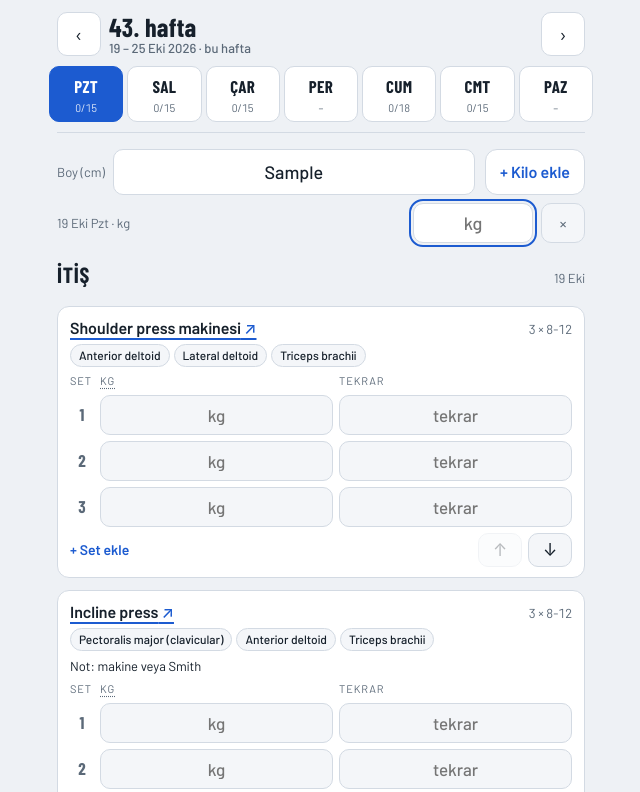
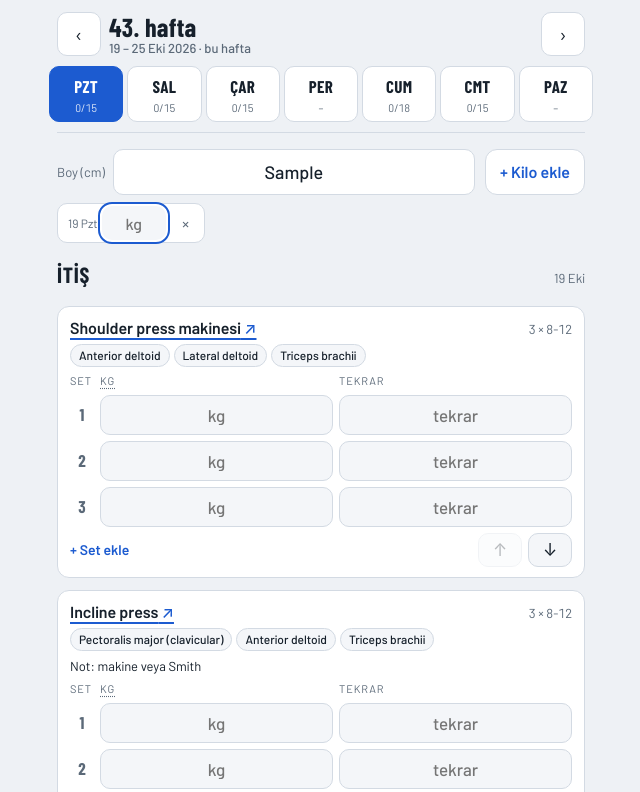
Before and after one commit to sabahattincicek/antrenman-defteri, a plain HTML site: page index.html in a window 1280 px wide. Both pictures are taken after typing "Sample" into the empty fields and a click on the button "+ Kilo ekle". Shown: the top 792 px of the page, without its empty margins (319-959 px from the left). Drawn offline with nearby package versions, Linux system fonts and the light colour scheme.

Commit message:
Kilo olcumleri yan yana kucuk kutular
Co-Authored-By: Claude Opus 5.5 <noreply@anthropic.com>

```diff
--- a/index.html
+++ b/index.html
@@ -48,10 +48,11 @@ button:focus-visible,input:focus-visible,textarea:focus-visible{outline:2px soli
 .body label{flex:1;min-width:0;display:flex;align-items:center;gap:8px;font-size:13px;color:var(--muted);white-space:nowrap}
 .body input,.kilo input{flex:1;min-width:0;height:46px;border:1px solid var(--line);border-radius:10px;background:var(--surface);color:var(--fg);font:500 18px var(--body);text-align:center;font-variant-numeric:tabular-nums}
 .body .btn{flex:none;min-height:46px;padding:0 14px;color:var(--accent)}
-.kilos{display:flex;flex-direction:column;gap:6px;margin-top:-8px}
-.kilo{display:grid;grid-template-columns:1fr 120px 44px;gap:8px;align-items:center;font-size:13px;color:var(--muted)}
-.kilo input{height:40px}
-.kilo .mv{height:40px}
+.kilos{display:flex;flex-wrap:wrap;gap:6px;margin-top:-8px}
+.kilos:empty{display:none}
+.kilo{display:inline-flex;align-items:center;gap:4px;padding:2px 2px 2px 10px;border:1px solid var(--line);border-radius:10px;background:var(--surface);font-size:12px;color:var(--muted);white-space:nowrap}
+.kilo input{flex:none;width:64px;height:34px;font-size:16px;border:0;background:var(--sunk)}
+.kilo .mv{width:32px;height:34px;border:0;background:none;color:var(--muted)}
 .dayhead{display:flex;align-items:baseline;justify-content:space-between;gap:12px}
 .dayhead h2{margin:0;font-family:var(--display);font-weight:700;font-size:22px;text-transform:uppercase;letter-spacing:.03em;text-wrap:balance}
 .dayhead span{font-size:13px;color:var(--muted);white-space:nowrap}
@@ -442,7 +443,7 @@ function renderKilo(){
     inp.addEventListener("input",()=>{ k.kg = inp.value.trim(); persist(); if (!$("exportPanel").hidden) fillExport(); });
     const del = el("button",{class:"mv",text:"×","aria-label":ad+" kilo ölçümünü sil"});
     del.addEventListener("click",()=>{ const a = kilolar(wk); a.splice(a.indexOf(k),1); persist(); renderKilo(); if (!$("exportPanel").hidden) fillExport(); });
-    box.appendChild(el("div",{class:"kilo"},[el("span",{text:ad+" · kg"}), inp, del]));
+    box.appendChild(el("div",{class:"kilo"},[el("span",{text:d.getDate()+" "+gunAdi(k.d)}), inp, del]));
   });
 }
 
```
